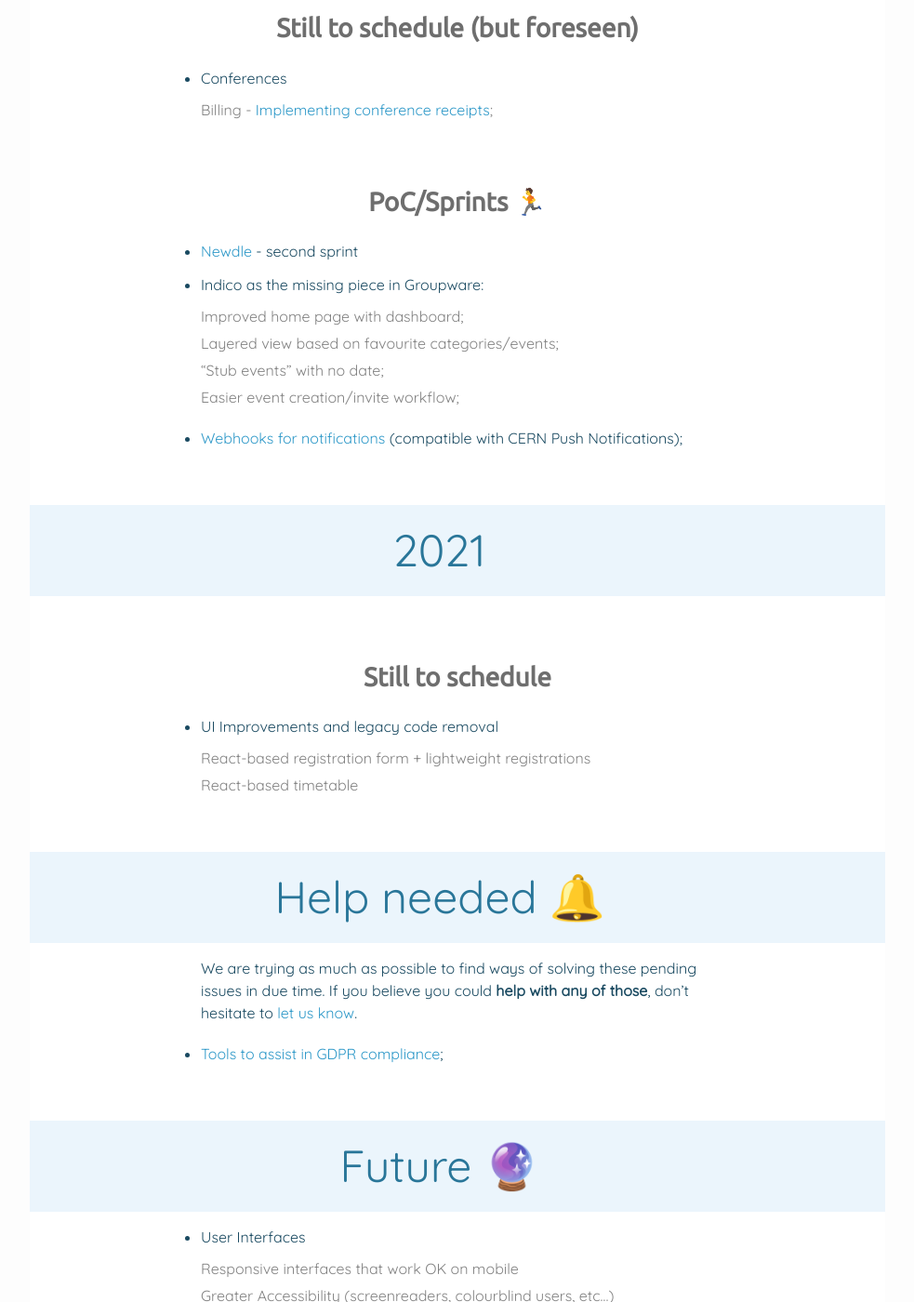
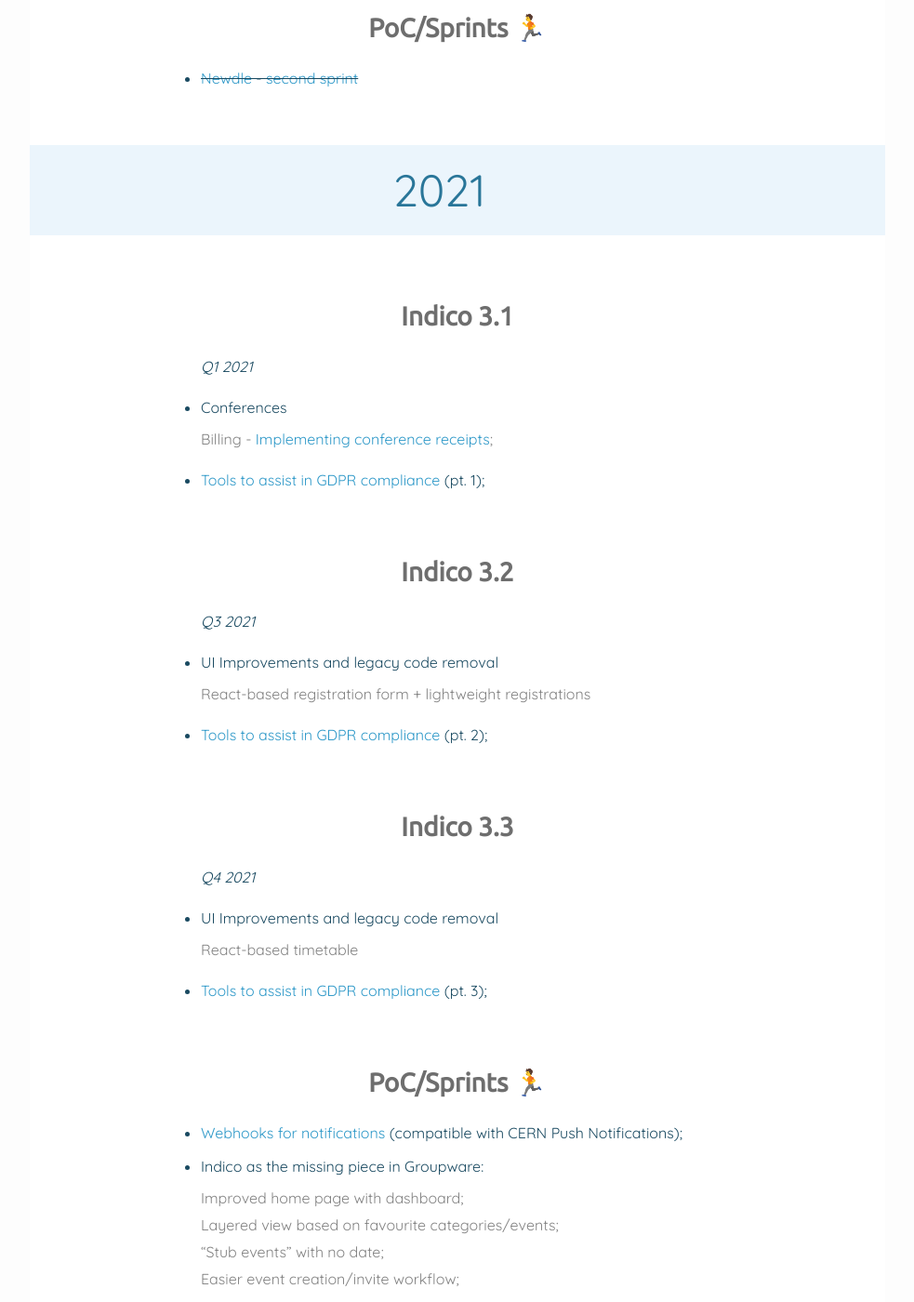
Before and after one commit to indico/indico.github.io, a Jekyll site: the page built from roadmap.md, in a window 1280 px wide and 1400 px high, scrolled down 1185 px. Shown: the whole window at 93% size, without its empty margins (148-1131 px from the left). Built offline with Jekyll 4.4.1, drawn with Linux system fonts in a browser that asks for light colours; nearby versions of some CDN libraries; emoji names are drawn with the system emoji font; comment, search, counter and statistics services are not loaded; some of the changed text lies outside the part shown.

Commit message:
Update roadmap for end 2020 and 2021

```diff
--- a/roadmap.md
+++ b/roadmap.md
@@ -6,16 +6,18 @@
 ---
 ## 2020
 
-### **Indico 2.3** [:hammer_and_pick:](https://github.com/indico/indico/projects/3)
 
-> *Mostly funded by CERN, in collaboration with the [JACoW collaboration](http://jacow.org/).
-> Some contributions from IEEE.*
+### ~~**Indico 2.3**~~ [:loudspeaker:](/indico/update/release/milestone/2020/07/22/indico-2-3-news.html)
 
-* **Paper Editing** module *(+ webhook-based integration with external workflows)*
-* [**Category roles**](https://github.com/indico/indico/issues/3040) (*sponsored by IEEE*)
+> ~~*Mostly funded by CERN, in collaboration with the [JACoW collaboration](http://jacow.org/).
+> Contributions from IEEE and UNOG.*~~
 
-### Indico 3
-*Summer 2020*
+* ~~**Paper Editing** module *(+ webhook-based integration with external workflows)*~~
+* ~~[**Category roles**](https://github.com/indico/indico/issues/3040) (*sponsored by IEEE*)~~
+
+
+### Indico 3 :hammer_and_pick:
+*End of 2020*
 
 * [**Unlisted events**](https://github.com/indico/indico/issues/4294)
 * [New standalone solution for **Search**](https://talk.getindico.io/t/search-plugin-development/744) (*FNAL + BNL*)
@@ -23,36 +25,45 @@
 * Python 3.8
     - :warning: Python 2 will no longer be supported
 
-### Still to schedule (but foreseen)
+### PoC/Sprints :runner:
+* ~~[Newdle](https://github.com/indico/newdle) - [second sprint](https://github.com/indico/newdle/projects/2)~~
+
+## 2021
+
+### Indico 3.1
+*Q1 2021*
 * Conferences
     - Billing - [Implementing conference receipts](https://github.com/indico/indico/issues/751);
+* [Tools to assist in GDPR compliance](https://github.com/indico/indico/issues/1415) (pt. 1);
+
+### Indico 3.2
+*Q3 2021*
+* UI Improvements and legacy code removal
+    - React-based registration form + lightweight registrations
+* [Tools to assist in GDPR compliance](https://github.com/indico/indico/issues/1415) (pt. 2);
+
+### Indico 3.3
+*Q4 2021*
+* UI Improvements and legacy code removal
+  - React-based timetable
+* [Tools to assist in GDPR compliance](https://github.com/indico/indico/issues/1415) (pt. 3);
+
 
 ### PoC/Sprints :runner:
-* [Newdle](https://github.com/indico/newdle) - second sprint
+* [Webhooks for notifications](https://github.com/indico/indico/pull/3944) (compatible with CERN Push Notifications);
 * Indico as the missing piece in Groupware:
     - Improved home page with dashboard;
     - Layered view based on favourite categories/events;
     - "Stub events" with no date;
     - Easier event creation/invite workflow;
-* [Webhooks for notifications](https://github.com/indico/indico/pull/3944) (compatible with CERN Push Notifications);
+* Integration with CERNBox/ScienceMesh
 
-## 2021
-
-### Still to schedule
-* UI Improvements and legacy code removal
-    - React-based registration form + lightweight registrations
-    - React-based timetable
-
-
-## Help needed :bell:
-
-We are trying as much as possible to find ways of solving these pending issues in due time. If you believe you could
- **help with any of those**, don't hesitate to [let us know](mailto:indico-team@cern.ch).
-
-* [Tools to assist in GDPR compliance](https://github.com/indico/indico/issues/1415);
 
 ## Future :crystal_ball:
 
+* Version 2 of the REST API: per-application user tokens, granular scopes, endpoint versioning, OpenAPI support;
 * User Interfaces
+    - Markdown-based minute editor
+    - Improvements in material editor (e.g. better drag and drop)
     - Responsive interfaces that work OK on mobile
     - Greater Accessibility (screenreaders, colourblind users, etc...)
```
Also changed, not shown: 1 other file.
